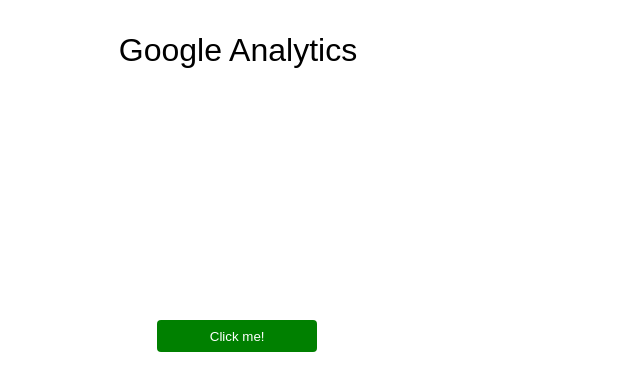
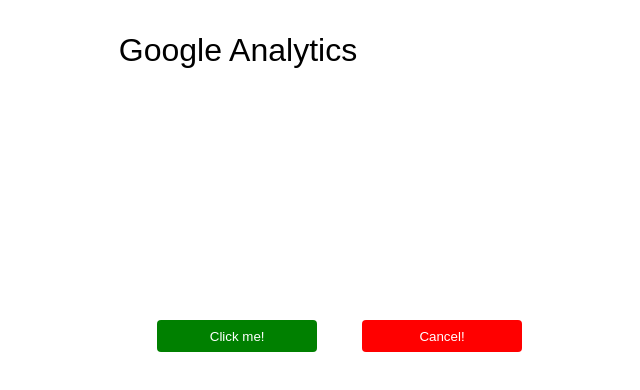
Before and after one commit to SikindarMirza/ga-app, a React (Create React App) app: page / in a window 1280 px wide. Shown: the top 390 px of the page, without its empty margins (406-1046 px from the left). Built offline with nearby package versions, Linux system fonts and the light colour scheme.

Commit message:
Added cancelled button and GA for the button

```diff
--- a/src/App.css
+++ b/src/App.css
@@ -22,3 +22,18 @@
   width: 10rem;
   height: 2rem;
 }
+
+.cancel-button {
+  color: #fff;
+  display: flex;
+  align-items: center;
+  justify-content: center;
+  position:absolute;
+  top: 40%;
+  left: 60%;
+  background: red;
+  border: none;
+  border-radius: 4px;
+  width: 10rem;
+  height: 2rem;
+}
--- a/src/App.js
+++ b/src/App.js
@@ -5,14 +5,25 @@
 class App extends Component {
   constructor(props) {
     super(props);
+
     this.handleClick = this.handleClick.bind(this);
+    this.handleCancel = this.handleCancel.bind(this);
+
     ReactGA.initialize('UA-122417377-1');
     ReactGA.pageview(window.location.pathname);
   }
+
   handleClick() {
     ReactGA.event({
     category: 'Submit',
-    action: 'Clicked button'
+    action: 'submit'
+    });
+  }
+
+  handleCancel() {
+    ReactGA.event({
+    category: 'Cancel',
+    action: 'cancel'
     });
   }
 
@@ -23,6 +34,7 @@
           Google Analytics
         </p>
         <button type="button" onClick={this.handleClick()}>Click me!</button>
+        <button type="button" className="cancel-button" onClick={this.handleCancel()}>Cancel!</button>
       </div>
     );
   }
```
